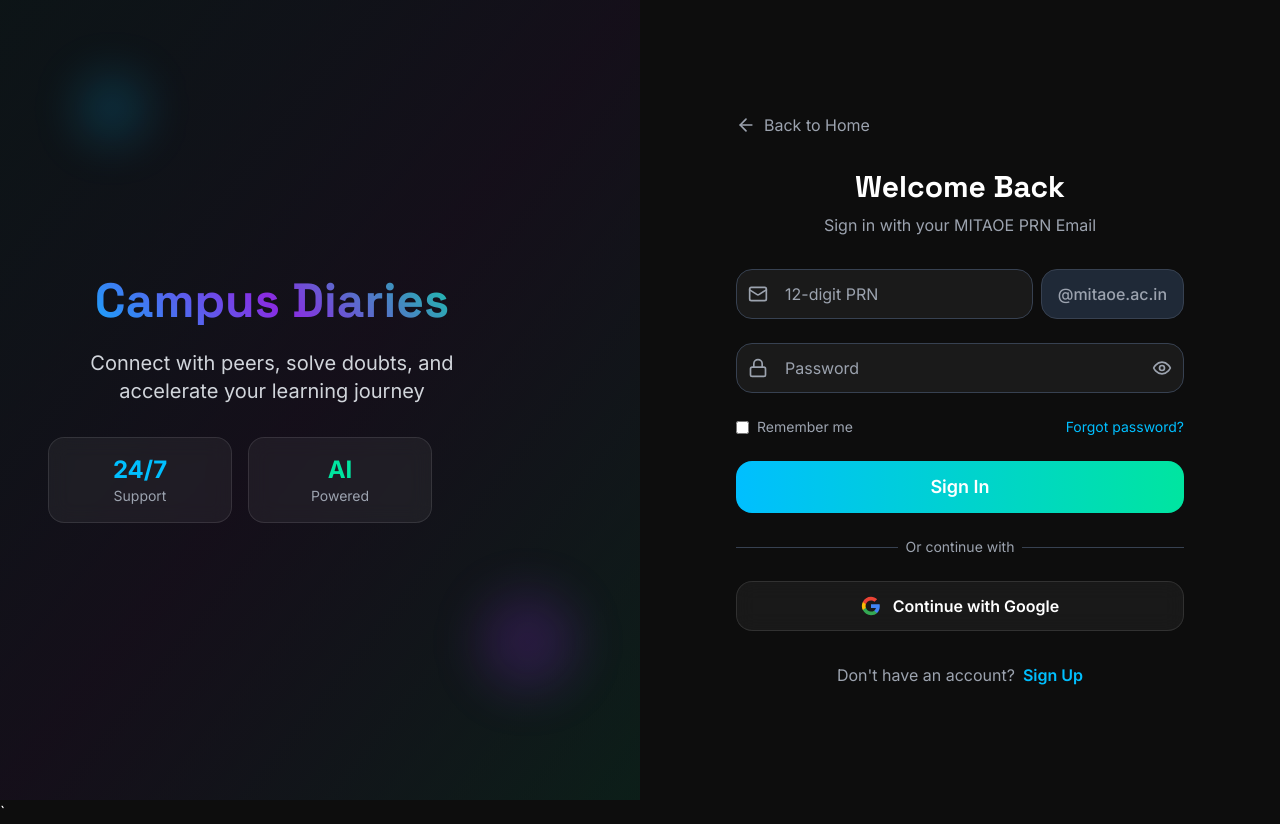
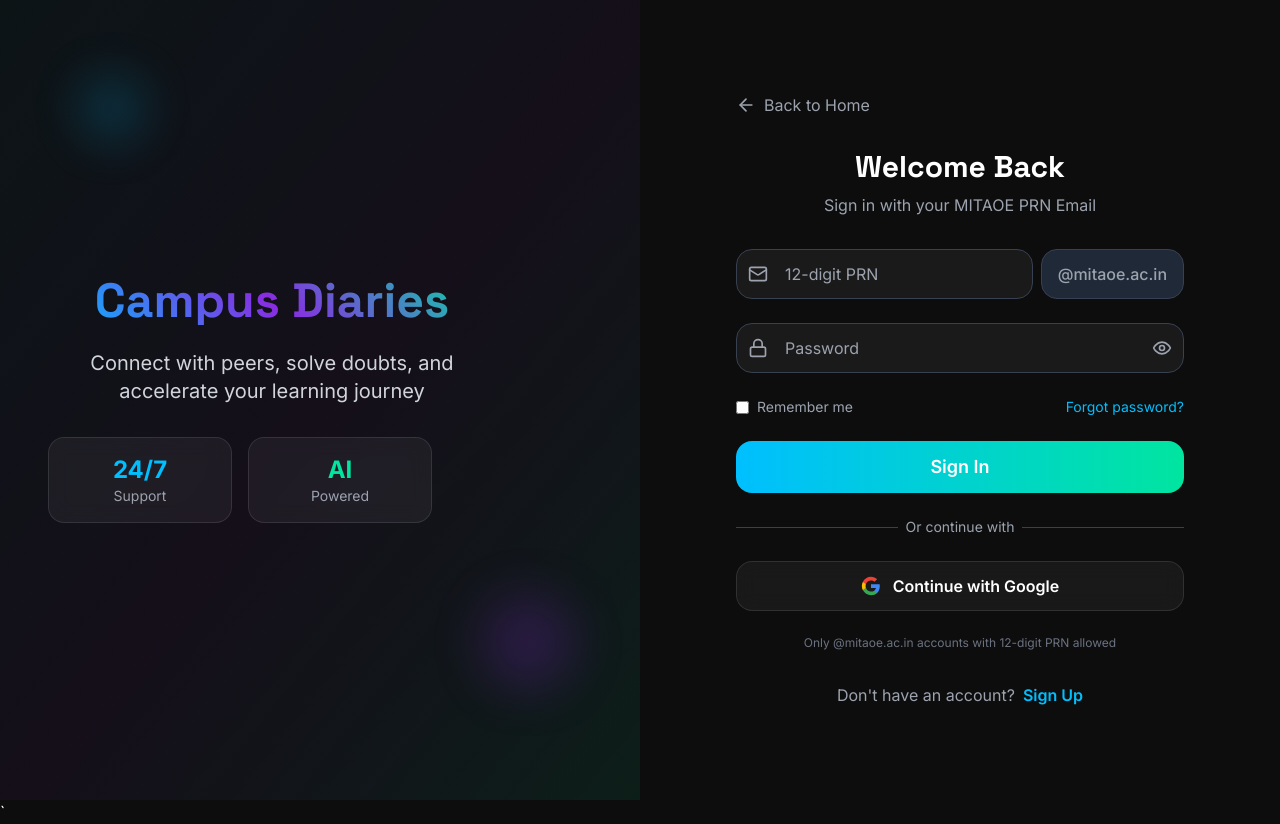
Before and after one commit to debugonaut/team_sync, a React (Vite) app: page /login in a window 1280 px wide. Built offline with nearby package versions, Linux system fonts and the light colour scheme; no server answers; the HTML template or start-up script is replaced by a standard one.

Commit message:
Restrict Google Sign-In to mitaoe.ac.in domain and 12-digit PRN

```diff
--- a/src/firebase.js
+++ b/src/firebase.js
@@ -24,9 +24,10 @@
 export const db = getFirestore(app);
 export const googleProvider = new GoogleAuthProvider();
 
-// Optional: Set up Google Provider custom parameters
+// Restrict Google Auth to mitaoe.ac.in domain
 googleProvider.setCustomParameters({
-  prompt: 'select_account'
+  prompt: 'select_account',
+  hd: 'mitaoe.ac.in'
 });
 
 export default app;
--- a/src/pages/LoginPage.jsx
+++ b/src/pages/LoginPage.jsx
@@ -344,6 +344,9 @@
               </svg>
               Continue with Google
             </motion.button>
+            <p className="text-center text-xs text-gray-500 mt-2">
+              Only @mitaoe.ac.in accounts with 12-digit PRN allowed
+            </p>
           </motion.form>
 
           {/* Toggle Form */}
```
